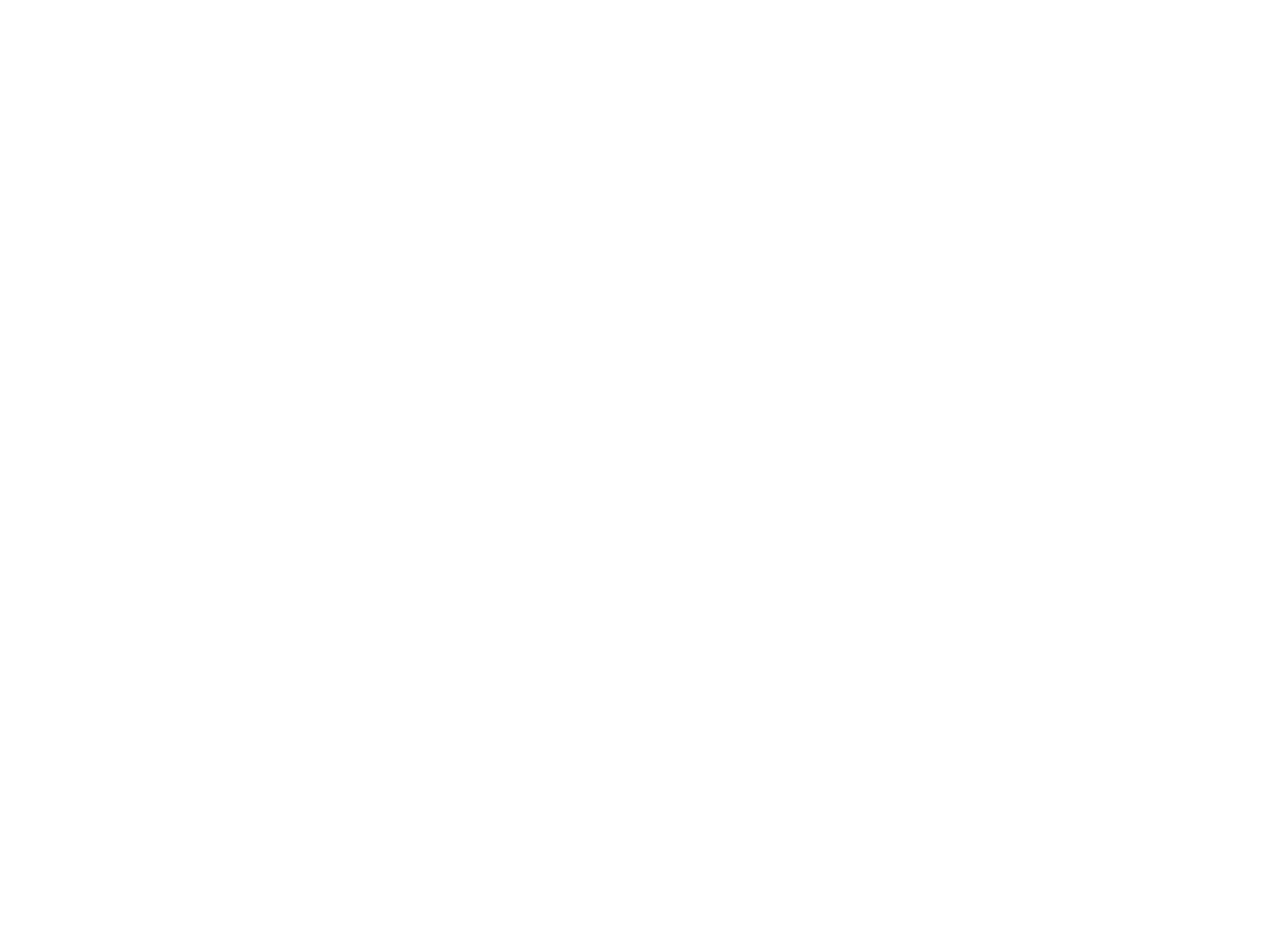
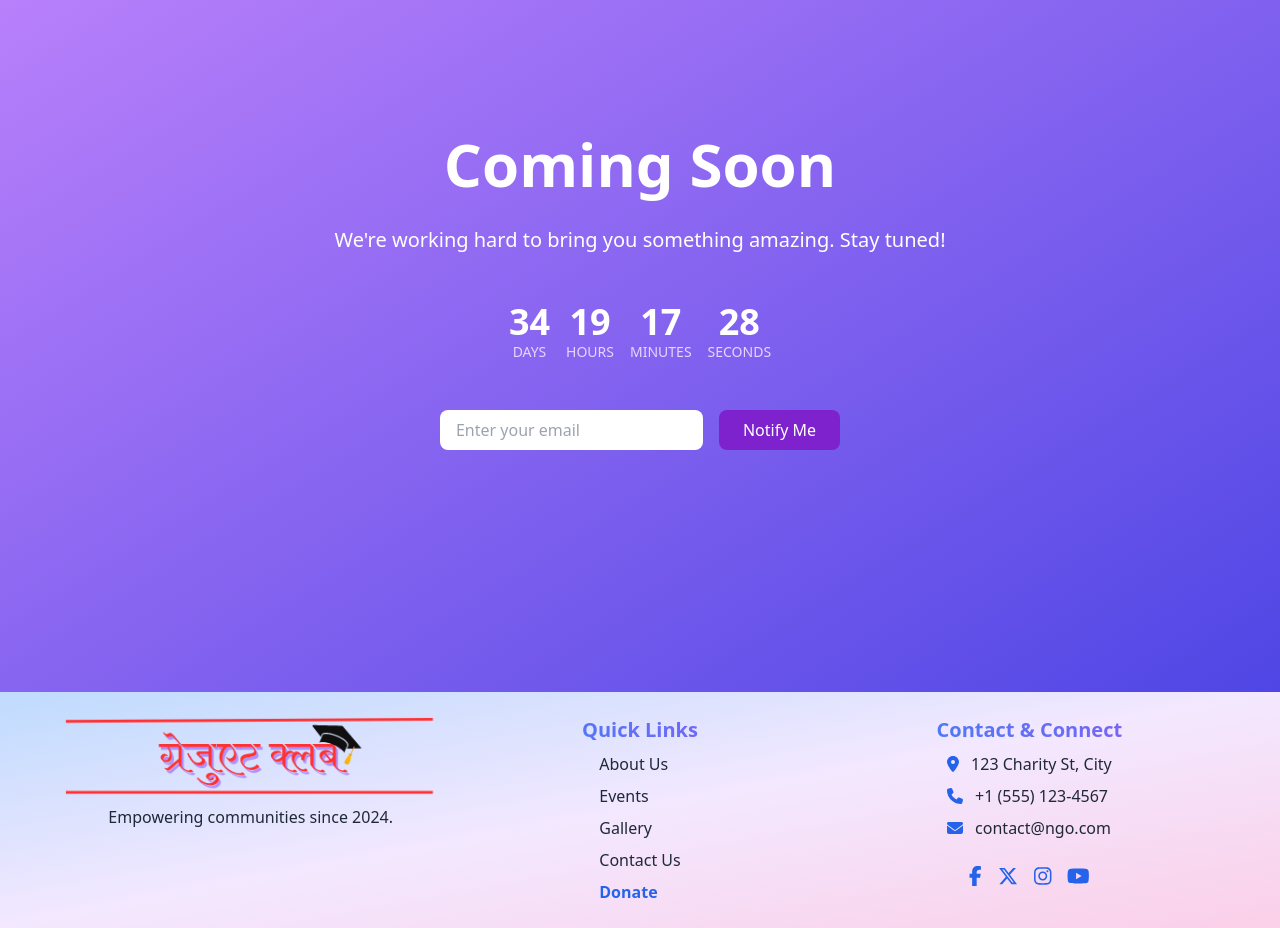
Before and after one commit to shankha7139/OPsir-NGO, a React (Create React App) app: page /comingsoon in a window 1280 px wide. Before the commit this address had no page. Shown: the part 220-1148 px from the top of the page. Before the commit the page ends 800 px from the top, so only its background shows below. Built offline with nearby package versions, Linux system fonts and the light colour scheme.

Commit message:
all links and anchor navigated

```diff
--- a/src/App.js
+++ b/src/App.js
@@ -13,6 +13,7 @@ import FoundersPage from "./pages/FoundersPage";
 import Membership from "./pages/Membership";
 import GalleryPage from "./pages/GalleryPage";
 import AdmitPage from "./pages/AdmitPage";
+import ComingSoon from "./pages/CommingSoon";
 
 function App() {
   return (
@@ -26,6 +27,7 @@ function App() {
         <Route path="/founders" element={<FoundersPage />} />
         <Route path="/membership" element={<Membership />} />
         <Route path="/admit" element={<AdmitPage />} />
+        <Route path="/comingsoon" element={<ComingSoon />} />
       </Routes>
     </BrowserRouter>
   );
--- a/src/components/Footer.js
+++ b/src/components/Footer.js
@@ -12,15 +12,18 @@ import {
   faEnvelope,
 } from "@fortawesome/free-solid-svg-icons";
 import Logo_light from "../assets/Logo_wide.png";
+import { useNavigate } from "react-router-dom";
 
 function Footer() {
   const gradientText = {
-    background: 'linear-gradient(to right, #3b82f6, #8b5cf6)',
-    WebkitBackgroundClip: 'text',
-    WebkitTextFillColor: 'transparent',
-    backgroundClip: 'text',
-    color: 'transparent',
+    background: "linear-gradient(to right, #3b82f6, #8b5cf6)",
+    WebkitBackgroundClip: "text",
+    WebkitTextFillColor: "transparent",
+    backgroundClip: "text",
+    color: "transparent",
   };
+
+  const navigate = useNavigate();
 
   return (
     <footer className="bg-gradient-to-br from-blue-200 via-purple-100 to-pink-200 text-gray-800 p-6  shadow-lg">
@@ -31,54 +34,113 @@ function Footer() {
             alt="NGO Logo"
             className="w-500 h-193 mx-auto"
           />
-          <p className="mt-2 text-center font-medium">Empowering communities since 2024.</p>
+          <p className="mt-2 text-center font-medium">
+            Empowering communities since 2024.
+          </p>
         </div>
         <div className="text-center md:order-2">
-          <h3 className="font-bold text-xl mb-2" style={gradientText}>Quick Links</h3>
+          <h3 className="font-bold text-xl mb-2" style={gradientText}>
+            Quick Links
+          </h3>
           <ul className="inline-block text-left">
             <li className="mb-2">
-              <a href="#about" className="hover:text-blue-600 transition-colors duration-200">About Us</a>
+              <a
+                href="#about"
+                onClick={() => navigate("/about")}
+                className="hover:text-blue-600 transition-colors duration-200"
+              >
+                About Us
+              </a>
             </li>
             <li className="mb-2">
-              <a href="#events" className="hover:text-blue-600 transition-colors duration-200">Events</a>
+              <a
+                href="#events"
+                onClick={() => navigate("/events")}
+                className="hover:text-blue-600 transition-colors duration-200"
+              >
+                Events
+              </a>
             </li>
             <li className="mb-2">
-              <a href="#gallery" className="hover:text-blue-600 transition-colors duration-200">Gallery</a>
+              <a
+                href="#gallery"
+                onClick={() => navigate("/gallery")}
+                className="hover:text-blue-600 transition-colors duration-200"
+              >
+                Gallery
+              </a>
             </li>
             <li className="mb-2">
-              <a href="#contact" className="hover:text-blue-600 transition-colors duration-200">Contact Us</a>
+              <a
+                href="#contact"
+                onClick={() => navigate("/comingsoon")}
+                className="hover:text-blue-600 transition-colors duration-200"
+              >
+                Contact Us
+              </a>
             </li>
             <li>
-              <a href="#donate" className="text-blue-600 font-semibold hover:text-purple-600 transition-colors duration-200">
+              <a
+                href="#donate"
+                onClick={() => navigate("/comingsoon")}
+                className="text-blue-600 font-semibold hover:text-purple-600 transition-colors duration-200"
+              >
                 Donate
               </a>
             </li>
           </ul>
         </div>
         <div className="text-center md:order-3">
-          <h3 className="font-bold text-xl mb-2" style={gradientText}>Contact & Connect</h3>
+          <h3 className="font-bold text-xl mb-2" style={gradientText}>
+            Contact & Connect
+          </h3>
           <ul className="inline-block text-left">
             <li className="mb-2">
-              <FontAwesomeIcon icon={faMapMarkerAlt} className="text-blue-600 mr-2" /> 123 Charity St, City
+              <FontAwesomeIcon
+                icon={faMapMarkerAlt}
+                className="text-blue-600 mr-2"
+              />{" "}
+              123 Charity St, City
             </li>
             <li className="mb-2">
-              <FontAwesomeIcon icon={faPhone} className="text-blue-600 mr-2" /> +1 (555) 123-4567
+              <FontAwesomeIcon icon={faPhone} className="text-blue-600 mr-2" />{" "}
+              +1 (555) 123-4567
             </li>
             <li className="mb-2">
-              <FontAwesomeIcon icon={faEnvelope} className="text-blue-600 mr-2" /> contact@ngo.com
+              <FontAwesomeIcon
+                icon={faEnvelope}
+                className="text-blue-600 mr-2"
+              />{" "}
+              contact@ngo.com
             </li>
           </ul>
           <div className="flex justify-center mt-4">
-            <a href="#facebook" className="text-blue-600 hover:text-purple-600 transition-colors duration-200 mr-4">
+            <a
+              href="#facebook"
+              onClick={() => navigate("/comingsoon")}
+              className="text-blue-600 hover:text-purple-600 transition-colors duration-200 mr-4"
+            >
               <FontAwesomeIcon icon={faFacebookF} size="lg" />
             </a>
-            <a href="#twitter" className="text-blue-600 hover:text-purple-600 transition-colors duration-200 mr-4">
+            <a
+              href="#twitter"
+              onClick={() => navigate("/comingsoon")}
+              className="text-blue-600 hover:text-purple-600 transition-colors duration-200 mr-4"
+            >
               <FontAwesomeIcon icon={faXTwitter} size="lg" />
             </a>
-            <a href="#instagram" className="text-blue-600 hover:text-purple-600 transition-colors duration-200 mr-4">
+            <a
+              href="#instagram"
+              onClick={() => navigate("/comingsoon")}
+              className="text-blue-600 hover:text-purple-600 transition-colors duration-200 mr-4"
+            >
               <FontAwesomeIcon icon={faInstagram} size="lg" />
             </a>
-            <a href="#youtube" className="text-blue-600 hover:text-purple-600 transition-colors duration-200">
+            <a
+              href="#youtube"
+              onClick={() => navigate("/comingsoon")}
+              className="text-blue-600 hover:text-purple-600 transition-colors duration-200"
+            >
               <FontAwesomeIcon icon={faYoutube} size="lg" />
             </a>
           </div>
--- a/src/components/Navbar.js
+++ b/src/components/Navbar.js
@@ -1,6 +1,7 @@
 import React, { useState } from "react";
 import { motion } from "framer-motion";
 import logo from "../assets/Logo_wide.png";
+import { useNavigate } from "react-router-dom";
 
 function Navbar() {
   const [isOpen, setIsOpen] = useState(false);
@@ -42,6 +43,8 @@ function Navbar() {
     },
   };
 
+  const navigate = useNavigate();
+
   return (
     <nav className="py-4 px-6 shadow-lg relative overflow-hidden z-50">
       <style>
@@ -61,11 +64,11 @@ function Navbar() {
       {/* Decorative circles */}
       <div
         className="absolute top-0 right-0 w-32 h-32 bg-pink-300 rounded-full mix-blend-multiply filter blur-xl opacity-20"
-        style={{...styles.blobAnimation, ...styles.blobAnimationDelay2000}}
+        style={{ ...styles.blobAnimation, ...styles.blobAnimationDelay2000 }}
       ></div>
       <div
         className="absolute bottom-0 left-1/2 w-32 h-32 bg-blue-300 rounded-full mix-blend-multiply filter blur-xl opacity-20"
-        style={{...styles.blobAnimation, ...styles.blobAnimationDelay4000}}
+        style={{ ...styles.blobAnimation, ...styles.blobAnimationDelay4000 }}
       ></div>
 
       <div className="max-w-6xl mx-auto relative z-10">
@@ -73,7 +76,7 @@ function Navbar() {
           <motion.img
             src={logo}
             className="h-20 w-auto"
-            style={{ minWidth: '200px' }} // Stretch the logo wider
+            style={{ minWidth: "200px" }} // Stretch the logo wider
             initial={{ opacity: 0, y: -20 }}
             animate={{ opacity: 1, y: 0 }}
             transition={{ duration: 0.5 }}
@@ -113,8 +116,8 @@ function Navbar() {
                   style={styles.navLink}
                   whileHover={{
                     ...styles.navLinkHover,
-                    textShadow: 'none',
-                    transform: 'scale(1.05) translateY(-2px)', // Bounce effect
+                    textShadow: "none",
+                    transform: "scale(1.05) translateY(-2px)", // Bounce effect
                   }}
                 >
                   {item.name}
@@ -124,6 +127,7 @@ function Navbar() {
             <motion.li whileHover={{ scale: 1.1 }}>
               <a
                 href="#donate"
+                onClick={() => navigate("/comingsoon")}
                 className="px-4 py-2 rounded-full bg-gradient-to-r from-blue-500 to-purple-600 text-white font-semibold hover:shadow-lg transition-all duration-300 ease-in-out transform hover:-translate-y-1"
               >
                 Donate
@@ -156,18 +160,14 @@ function Navbar() {
             </div>
             <ul className="pt-5">
               {navItems.map((item, index) => (
-                <motion.li
-                  key={index}
-                  className="mb-2"
-                  whileHover="hover"
-                >
+                <motion.li key={index} className="mb-2" whileHover="hover">
                   <motion.a
                     href={item.href}
                     style={styles.navLink}
                     whileHover={{
                       ...styles.navLinkHover,
-                      textShadow: 'none',
-                      transform: 'scale(1.05) translateY(-2px)', // Bounce effect
+                      textShadow: "none",
+                      transform: "scale(1.05) translateY(-2px)", // Bounce effect
                     }}
                     className="block px-4 py-2"
                   >
--- /dev/null
+++ b/src/pages/CommingSoon.jsx
@@ -0,0 +1,114 @@
+import React, { useState, useEffect } from "react";
+import { motion } from "framer-motion";
+import Navbar from "../components/Navbar";
+import Footer from "../components/Footer";
+
+const ComingSoon = () => {
+  const [timeLeft, setTimeLeft] = useState({
+    days: 0,
+    hours: 0,
+    minutes: 0,
+    seconds: 0,
+  });
+
+  const [email, setEmail] = useState("");
+
+  useEffect(() => {
+    const targetDate = new Date("2024-08-30T00:00:00").getTime();
+
+    const interval = setInterval(() => {
+      const now = new Date().getTime();
+      const difference = targetDate - now;
+
+      const days = Math.floor(difference / (1000 * 60 * 60 * 24));
+      const hours = Math.floor(
+        (difference % (1000 * 60 * 60 * 24)) / (1000 * 60 * 60)
+      );
+      const minutes = Math.floor((difference % (1000 * 60 * 60)) / (1000 * 60));
+      const seconds = Math.floor((difference % (1000 * 60)) / 1000);
+
+      setTimeLeft({ days, hours, minutes, seconds });
+
+      if (difference < 0) {
+        clearInterval(interval);
+        setTimeLeft({ days: 0, hours: 0, minutes: 0, seconds: 0 });
+      }
+    }, 1000);
+
+    return () => clearInterval(interval);
+  }, []);
+
+  const handleSubmit = (e) => {
+    e.preventDefault();
+    // Handle email submission here
+    console.log("Email submitted:", email);
+    setEmail("");
+  };
+
+  return (
+    <>
+      <Navbar />
+      <div className="min-h-screen bg-gradient-to-br from-purple-400 to-indigo-600 flex items-center justify-center px-4">
+        <div className="max-w-3xl w-full text-center">
+          <motion.h1
+            className="text-5xl md:text-6xl font-bold text-white mb-8"
+            initial={{ opacity: 0, y: -50 }}
+            animate={{ opacity: 1, y: 0 }}
+            transition={{ duration: 0.8 }}
+          >
+            Coming Soon
+          </motion.h1>
+          <motion.p
+            className="text-xl text-white mb-12"
+            initial={{ opacity: 0 }}
+            animate={{ opacity: 1 }}
+            transition={{ delay: 0.5, duration: 0.8 }}
+          >
+            We're working hard to bring you something amazing. Stay tuned!
+          </motion.p>
+          <div className="flex justify-center space-x-4 mb-12">
+            {Object.entries(timeLeft).map(([unit, value]) => (
+              <motion.div
+                key={unit}
+                className="flex flex-col items-center"
+                initial={{ opacity: 0, scale: 0.5 }}
+                animate={{ opacity: 1, scale: 1 }}
+                transition={{ delay: 0.8, duration: 0.5 }}
+              >
+                <span className="text-4xl font-bold text-white">{value}</span>
+                <span className="text-sm uppercase text-purple-200">
+                  {unit}
+                </span>
+              </motion.div>
+            ))}
+          </div>
+          <motion.form
+            onSubmit={handleSubmit}
+            className="flex flex-col md:flex-row justify-center items-center space-y-4 md:space-y-0 md:space-x-4"
+            initial={{ opacity: 0, y: 50 }}
+            animate={{ opacity: 1, y: 0 }}
+            transition={{ delay: 1, duration: 0.8 }}
+          >
+            <input
+              type="email"
+              placeholder="Enter your email"
+              value={email}
+              onChange={(e) => setEmail(e.target.value)}
+              className="px-4 py-2 rounded-lg focus:outline-none focus:ring-2 focus:ring-purple-600 w-full md:w-auto"
+              required
+            />
+            <button
+              type="submit"
+              className="bg-purple-700 text-white px-6 py-2 rounded-lg hover:bg-purple-800 transition duration-300 w-full md:w-auto"
+            >
+              Notify Me
+            </button>
+          </motion.form>
+        </div>
+      </div>
+      <Footer />
+    </>
+  );
+};
+
+export default ComingSoon;
```
